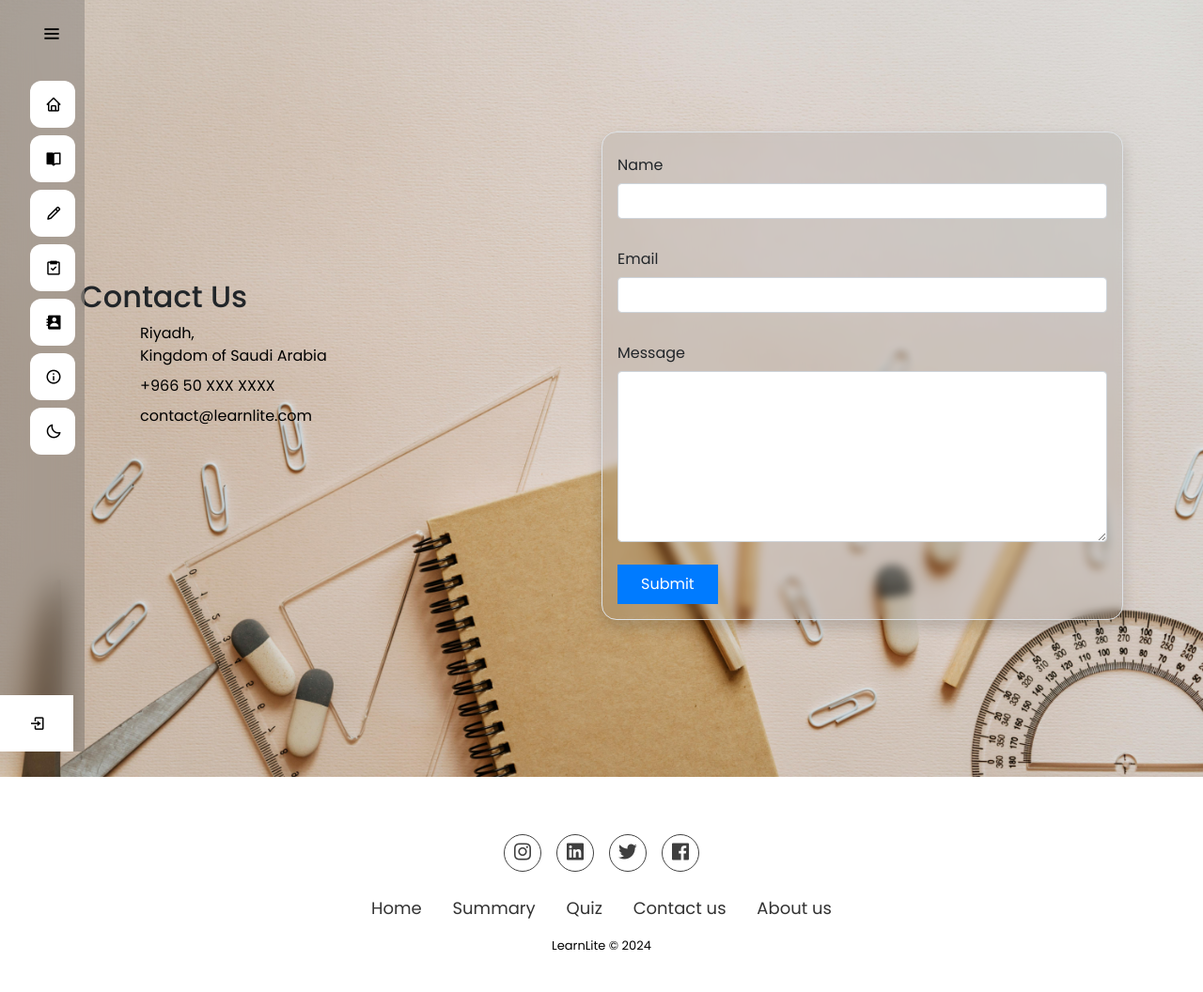
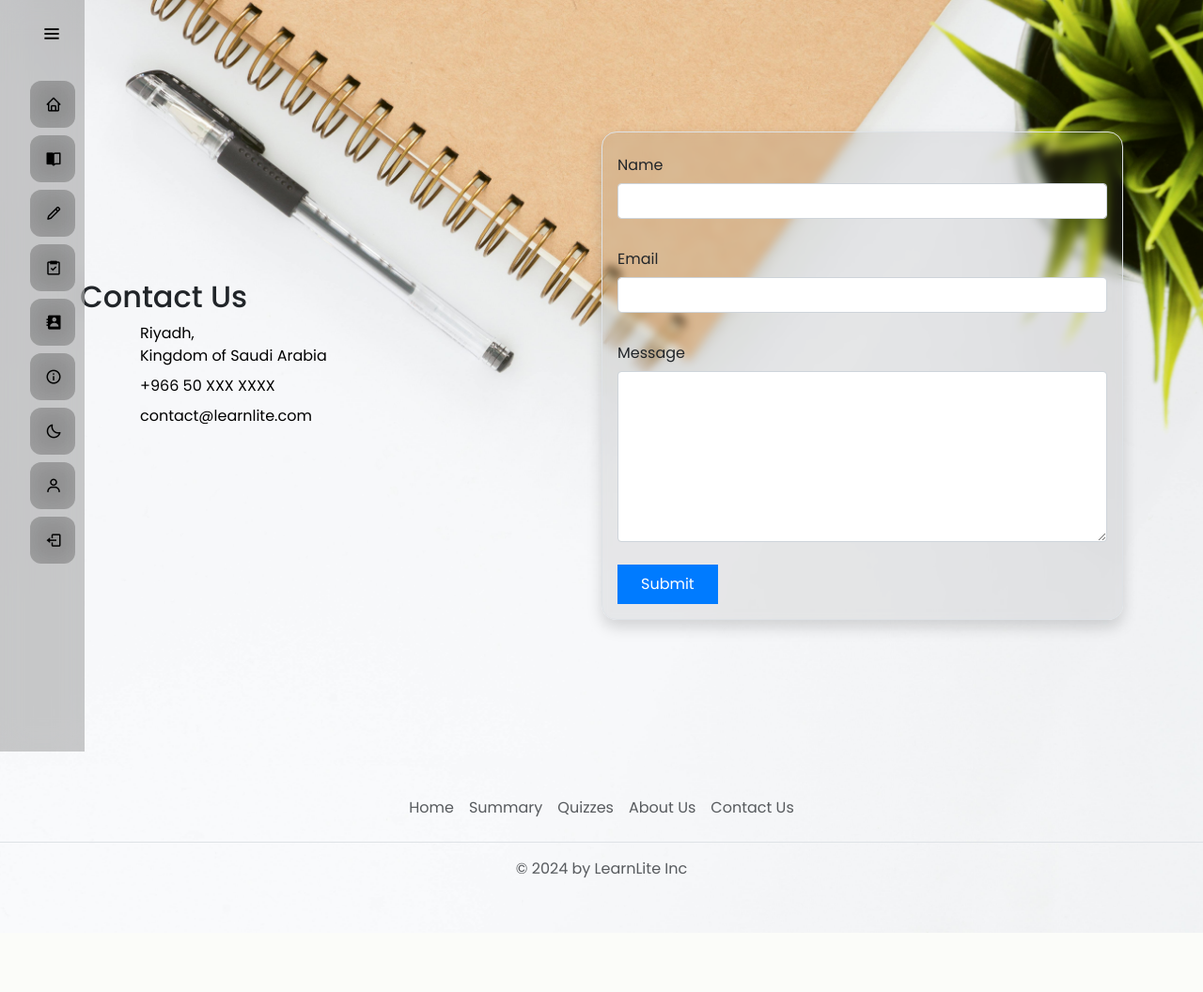
Before and after one commit to Benmewan/LearnLiteProject, a Django app: page /contact/ in a window 1280 px wide. Shown: the whole page at 94% size. After the commit the page ends 993 px from the top, so only its background shows below. Run offline with Django 5.2, Linux system fonts and the light colour scheme; some libraries are stand-ins or nearby versions.

Commit message:
improved navbar and footer.

```diff
--- a/LearnLite/main/static/css/main_style.css
+++ b/LearnLite/main/static/css/main_style.css
@@ -11,7 +11,7 @@
   min-height: 100vh;
 }
 body {
-  background-image: url('/static/images/study.jpg');
+  background-image: url('/static/images/school-bg.jpg');
   background-position: center;
   background-size: cover;
   background-repeat: no-repeat;
@@ -317,7 +317,8 @@ body {
   align-items: center;
   text-decoration: none;
   transition: all 0.4s ease;
-  background: #fff;
+  background: rgba(86, 86, 86, 0.3);
+    backdrop-filter: blur(15px);;
 }
 
 .dark .sidebar li a{
@@ -328,7 +329,8 @@ body {
   align-items: center;
   text-decoration: none;
   transition: all 0.4s ease;
-  background: #000;
+  background: rgba(86, 86, 86, 0.3);
+    backdrop-filter: blur(15px);;
 }
 
 .sidebar li a:hover{
@@ -402,50 +404,6 @@ body {
   border-radius: 12px;
 }
 
-.sidebar li.profile{
-  position: fixed;
-  height: 60px;
-  width: 78px;
-  left: 0;
-  bottom: -8px;
-  padding: 10px 14px;
-  background: #fff;
-  transition: all 0.5s ease;
-  overflow: hidden;
-}
-
-.dark .sidebar li.profile{
-  position: fixed;
-  height: 60px;
-  width: 78px;
-  left: 0;
-  bottom: -8px;
-  padding: 10px 14px;
-  background: #000;
-  transition: all 0.5s ease;
-  overflow: hidden;
-}
-
-.sidebar.open li.profile{
-  width: 250px;
-}
-
-.dark .sidebar.open li.profile{
-  width: 250px;
-}
-
-.sidebar li .profile-details{
-  display: flex;
-  align-items: center;
-  flex-wrap: nowrap;
-}
-
-.dark .sidebar li .profile-details{
-  display: flex;
-  align-items: center;
-  flex-wrap: nowrap;
-}
-
 .sidebar li img{
   height: 45px;
   width: 45px;
@@ -460,93 +418,6 @@ body {
   object-fit: cover;
   border-radius: 6px;
   margin-right: 10px;
-}
-
-.sidebar li.profile .name,
-.sidebar li.profile .job{
-  font-size: 15px;
-  font-weight: 400;
-  color: #fff;
-  white-space: nowrap;
-}
-
-.dark .sidebar li.profile .name,
-.sidebar li.profile .job{
-  font-size: 15px;
-  font-weight: 400;
-  color: #000;
-  white-space: nowrap;
-}
-
-.sidebar li.profile .job{
-  font-size: 12px;
-}
-
-.dark .sidebar li.profile .job{
-  font-size: 12px;
-}
-
-.sidebar .profile #log_out{
-  position: absolute;
-  top: 50%;
-  right: 0;
-  transform: translateY(-50%);
-  background: #fff;
-  width: 100%;
-  height: 60px;
-  line-height: 60px;
-  border-radius: 0px;
-  transition: all 0.5s ease;
-}
-
-.dark .sidebar .profile #log_out{
-  position: absolute;
-  top: 50%;
-  right: 0;
-  transform: translateY(-50%);
-  background: #000;
-  width: 100%;
-  height: 60px;
-  line-height: 60px;
-  border-radius: 0px;
-  transition: all 0.5s ease;
-}
-
-.sidebar .profile #log_out{
-  color: #000;
-}
-.sidebar .profile #log_out:hover {
-  color: #FFF;
-  background-color: #000;
-}
-
-.dark .sidebar .profile #log_out:hover {
-  color: #000;
-  background-color: #fff;
-}
-
-.sidebar.open .profile #log_out:hover {
-  color: #FFF;
-  background-color: #000;
-}
-
-.dark .sidebar.open .profile #log_out:hover {
-  color: #000;
-  background-color: #fff;
-}
-
-.dark .sidebar .profile #log_out{
-  color: #fff;
-}
-
-.sidebar.open .profile #log_out{
-  width: 50px;
-  background: none;
-}
-
-.dark .sidebar.open .profile #log_out{
-  width: 50px;
-  background: none;
 }
 
 .sidebar.open ~ .home-section{
@@ -565,99 +436,6 @@ body {
   }
 }
 /* footer section */
-.dark .footer-basic {
-  position: absolute;
-  width: 100%;
-  padding: 40px 0;
-  background-color: #000;
-  color: #fff;
-}
-
-.footer-basic {
-  position: absolute;
-  width: 100%;
-  padding: 40px 0;
-  background-color: #fff;
-  color: #000;
-}
-
-.footer-basic ul {
-  padding:0;
-  list-style:none;
-  text-align:center;
-  font-size:18px;
-  line-height:1.6;
-  margin-bottom:0;
-}
-
-.footer-basic li {
-  padding:0 10px;
-}
-
-.footer-basic ul a {
-  color:inherit;
-  text-decoration:none;
-  opacity:0.8;
-}
-
-.footer-basic ul a:hover {
-  opacity:1;
-}
-
-.footer-basic .social {
-  text-align:center;
-  padding-bottom:25px;
-}
-
-.dark .footer-basic .social > a {
-  font-size:24px;
-  width:40px;
-  height:40px;
-  line-height:40px;
-  display:inline-block;
-  text-align:center;
-  border-radius:50%;
-  border:1px solid #fff;
-  margin:0 8px;
-  color:inherit;
-  opacity:0.75;
-}
-
-.footer-basic .social > a {
-  font-size:24px;
-  width:40px;
-  height:40px;
-  line-height:40px;
-  display:inline-block;
-  text-align:center;
-  border-radius:50%;
-  border:1px solid #000;
-  margin:0 8px;
-  color:inherit;
-  opacity:0.75;
-}
-
-.footer-basic .social > a:hover {
-  opacity:0.9;
-}
-
-.dark .footer-basic .copyright {
-  margin-top:15px;
-  text-align:center;
-  font-size:13px;
-  color:#fff;
-  margin-bottom:0;
-}
-
-.footer-basic .copyright {
-  margin-top:15px;
-  text-align:center;
-  font-size:13px;
-  color:#000;
-  margin-bottom:0;
-}
-
-
 
 /* homepage section */
 
--- a/LearnLite/main/templates/main/base.html
+++ b/LearnLite/main/templates/main/base.html
@@ -95,27 +95,40 @@
             <span class="tooltip">Dark Mode</span>
           </li>
           {% endif %}
+          {% if request.user.is_authenticated %}
+          <li>
+            <a href="{% url 'accounts:profile' %}">
+              <i class='bx bx-user'></i>
+              <span class="links_name">{{user.username}}</span>
+            </a>
+            <span class="tooltip">{{user.username}}</span>
+          </li>
+          {% else %}
+          <li>
+            <a href="{% url 'accounts:user_login' %}">
+              <i class='bx bx-user'></i>
+              <span class="links_name">Profile</span>
+            </a>
+            <span class="tooltip">Profile</span>
+          </li>
+          {% endif %}
          <li class="profile">
-             <div class="profile-details">
-
-                  <i class='bx bx-user'></i>
-
-               <div>
-                {% if request.user.is_authenticated %}
-                <a href="{% url 'accounts:profile' %}">
-                  <span class="links_name p-3">{{request.user.username }}</span>
-                </a>
-                {% else %}
-                <a href="{% url 'accounts:register_user' %}">
-                  <span class="links_name p-3">Sign Up</span>
-                </a>
-                {% endif %}
-               </div>
-             </div>
              {% if request.user.is_authenticated %}
-             <a href="{% url 'accounts:user_logout' %}"><i class='bx bx-log-out' id="log_out" ></i></a>
+             <li>
+              <a href="{% url 'accounts:user_logout' %}">
+                <i class='bx bx-log-out'></i>
+                <span class="links_name">Log out</span>
+              </a>
+              <span class="tooltip">Log out</span>
+            </li>
              {% else %}
-             <a href="{% url 'accounts:user_login' %}"><i class='bx bx-log-in' id="log_out"></i></a>
+             <li>
+              <a href="{% url 'accounts:user_login' %}">
+                <i class='bx bx-log-out'></i>
+                <span class="links_name">Log in</span>
+              </a>
+              <span class="tooltip">Log in</span>
+            </li>
              {% endif %}
          </li>
         </ul>
@@ -146,19 +159,17 @@
 
     {% endblock %}
       </div>
-        <div class="footer-basic mt-5">
-            <footer>
-                <div class="social"><a href="#"><i class='bx bxl-instagram'></i></a><a href="#"><i class='bx bxl-linkedin-square' ></i></a><a href="#"><i class='bx bxl-twitter' ></i></a><a href="#"><i class='bx bxl-facebook-square' ></i></a></div>
-                <ul class="list-inline">
-                    <li class="list-inline-item"><a href="{% url 'main:index_view' %}">Home</a></li>
-                    <li class="list-inline-item"><a href="{% url 'summary:add_summary' %}">Summary</a></li>
-                    <li class="list-inline-item"><a href="#">Quiz</a></li>
-                    <li class="list-inline-item"><a href="{% url 'main:contact_view' %}">Contact us</a></li>
-                    <li class="list-inline-item"><a href="{% url 'main:about_view' %}">About us</a></li>
-                </ul>
-                <p class="copyright">LearnLite © 2024</p>
-            </footer>
-        </div>
+        <footer class="py-3 my-4">
+          <ul class="nav justify-content-center border-bottom pb-3 mb-3">
+            <li class="nav-item"><a href="{% url 'main:index_view' %}" class="nav-link px-2 text-body-secondary">Home</a></li>
+            <li class="nav-item"><a href="{% url 'summary:add_summary' %}" class="nav-link px-2 text-body-secondary">Summary</a></li>
+            <li class="nav-item"><a href="{% url 'quizzes:add_test' %}" class="nav-link px-2 text-body-secondary">Quizzes</a></li>
+            <li class="nav-item"><a href="{% url 'main:about_view' %}" class="nav-link px-2 text-body-secondary">About Us</a></li>
+            <li class="nav-item"><a href="{% url 'main:contact_view' %}" class="nav-link px-2 text-body-secondary">Contact Us</a></li>
+          </ul>
+          <p class="text-center text-body-secondary">© 2024 by LearnLite Inc</p>
+        </footer>
+
         <script src="https://cdnjs.cloudflare.com/ajax/libs/jquery/3.2.1/jquery.min.js"></script>
         <script src="https://cdnjs.cloudflare.com/ajax/libs/twitter-bootstrap/4.1.3/js/bootstrap.bundle.min.js"></script>
         <script src="https://cdn.jsdelivr.net/npm/bootstrap@5.3.2/dist/js/bootstrap.bundle.min.js" integrity="sha384-C6RzsynM9kWDrMNeT87bh95OGNyZPhcTNXj1NW7RuBCsyN/o0jlpcV8Qyq46cDfL" crossorigin="anonymous"></script>
--- a/LearnLite/main/templates/main/contact.html
+++ b/LearnLite/main/templates/main/contact.html
@@ -15,7 +15,7 @@
         </ul>
     </div>
     <div class="col-md-6 pl-md-0">
-        <form action="{% url 'main:contact_view' %}" class="d-flex flex-column gap-2 border border-1 shadow p-3 rounded-4 h-100 main_boxs" method="post" enctype="multipart/form-data" id="contactForm" name="contactForm">
+        <form action="{% url 'main:contact_view' %}" class="d-flex flex-column gap-2 border border-1 shadow p-3 rounded-4 h-100 contact_us_box main_boxs" method="post" enctype="multipart/form-data" id="contactForm" name="contactForm">
             {% csrf_token %}
             <div class="row">
                 <div class="col-md-12 form-group">
```
Also changed, not shown: LearnLite/main/static/images/school-bg.jpg (added).
